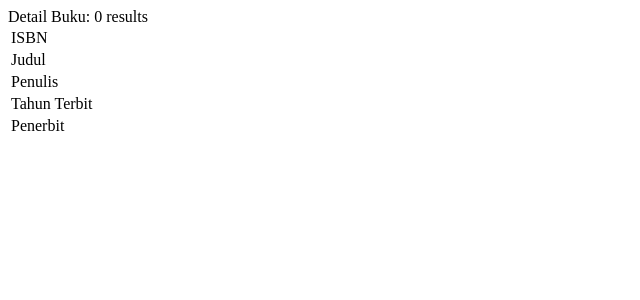
After one commit to mdonnyk/Perpustakaan-Online-PHP, a PHP site: page /detailBuku.php in a window 1280 px wide. The commit adds this page. Shown: the top 300 px of the page, without its empty margins (0-640 px from the left). Run offline with PHP 8.4, Linux system fonts and the light colour scheme; data that the repository does not hold is empty.

Commit message:
Detailed search on book

```diff
--- /dev/null
+++ b/detailBuku.php
@@ -0,0 +1,72 @@
+<!DOCTYPE html>
+<!--
+To change this license header, choose License Headers in Project Properties.
+To change this template file, choose Tools | Templates
+and open the template in the editor.
+-->
+<?php
+include 'databaseConnection.php'; // Membuat koneksi ke database perpus_online localhost
+?>
+<html>
+    <head>
+        <meta charset="UTF-8">
+        <title></title>
+    </head>
+    <body>
+        Detail Buku:
+        <table>
+            <tr>
+                <td>ISBN</td>
+                <td><?php echo $_POST['isbn']; ?></td>
+            </tr>
+            <tr>
+                <td>Judul</td>
+                <td><?php echo $_POST['judul']; ?></td>
+            </tr>
+            <tr>
+                <td>Penulis</td>
+                <td><?php echo $_POST['penulis']; ?></td>
+            </tr>
+            <tr>
+                <td>Tahun Terbit</td>
+                <td><?php echo $_POST['tahun']; ?></td>
+            </tr>
+            <tr>
+                <td>Penerbit</td>
+                <td><?php echo $_POST['penerbit']; ?></td>
+            </tr>
+
+
+        <?php
+
+        $isbn = $_POST['isbn'];
+        $sql = "SELECT kode, status FROM BUKU WHERE isbn=$isbn;";
+
+
+        $result = $conn->query($sql);
+
+        if ($result->num_rows > 0) {
+            // output data of each row
+            while($row = $result->fetch_assoc()) {
+        ?>
+
+            <tr>
+                <td>
+                    <?php echo $row["kode"]; ?>
+                </td>
+                <td>
+                    <?php echo $row["status"]; ?>
+                </td>
+            </tr>
+
+        <?php
+            }
+        } else {
+            echo "0 results";
+        }
+        $conn->close();
+        ?>
+
+        </table>
+    </body>
+</html>
--- a/index.php
+++ b/index.php
@@ -10,7 +10,7 @@ and open the template in the editor.
         <title></title>
     </head>
     <body>
-        <form action="buku.php">
+        <form action="listBuku.php">
             <input type="text" name="query" value="" /><br>
             <input type="submit" value="cari" />
         </form>
```
Also changed, not shown: listBuku.php (renamed from buku.php, +1 -19 lines).
